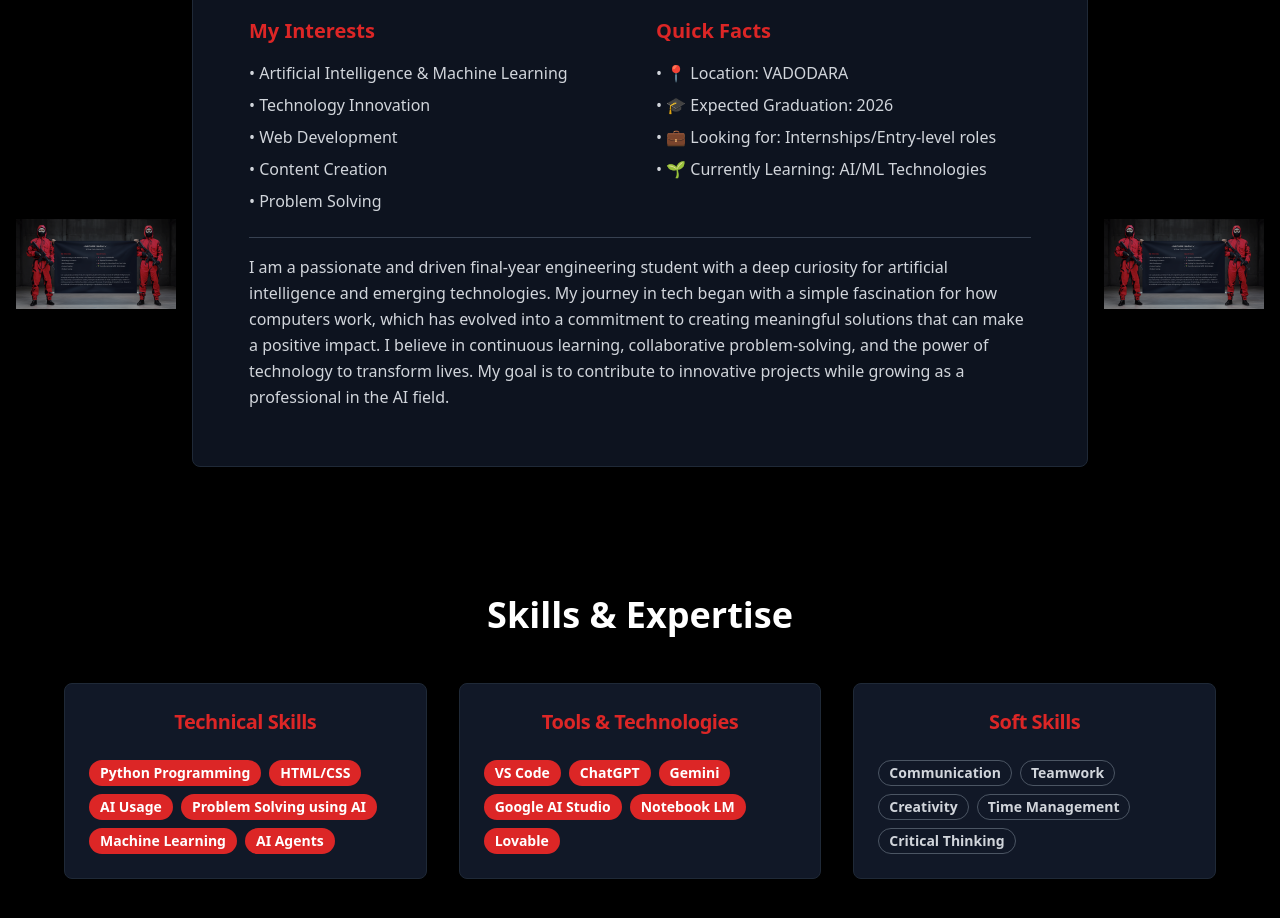
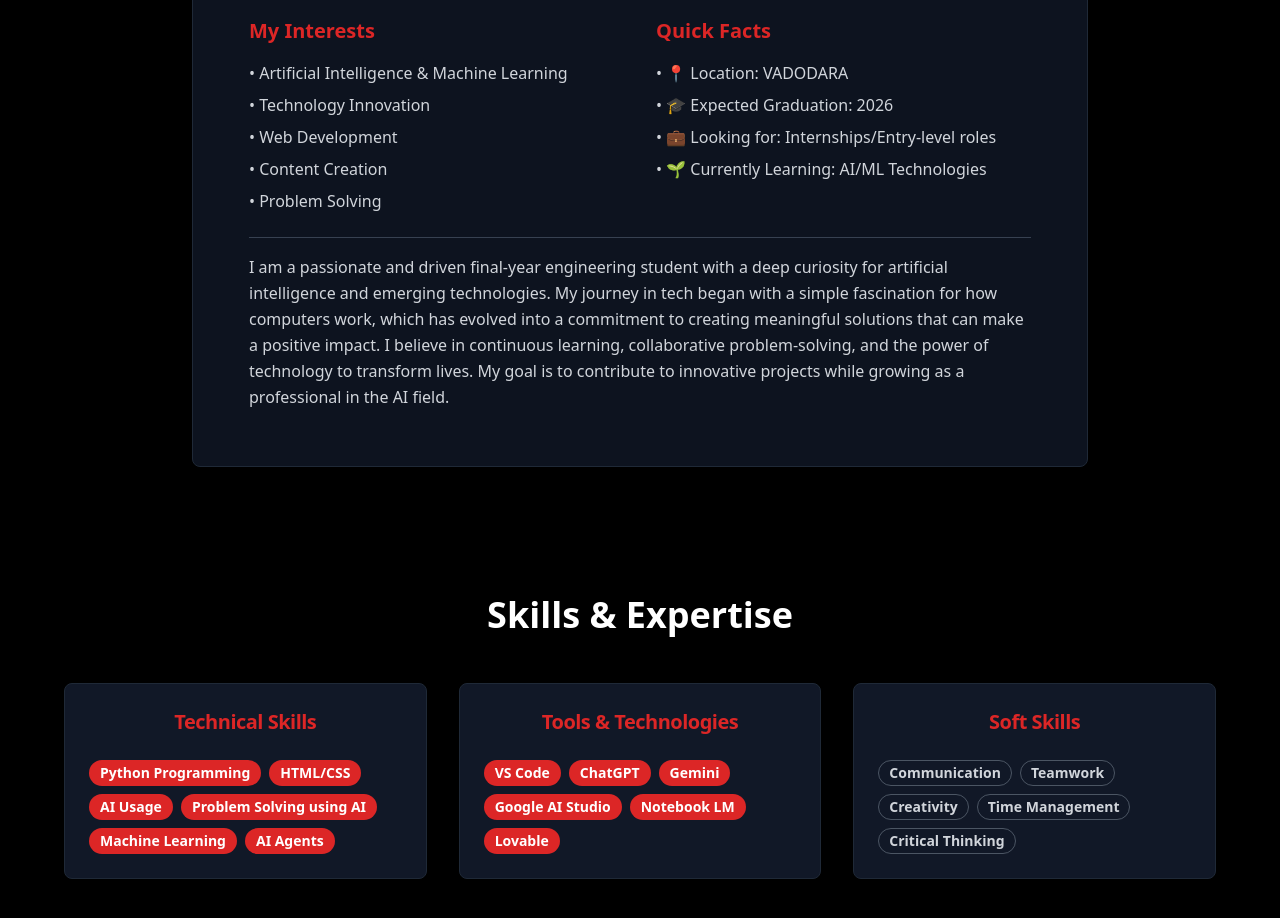
Before and after one commit to GOWTHAMBHARGAV08/unspoken-campus-echoes, a React (Vite) app: page / in a window 1280 px wide. Shown: the part 1060-1978 px from the top of the page. Built offline with nearby package versions, Linux system fonts and the light colour scheme.

Commit message:
Remove background images from About Me
Removes the Money Heist character images from the About Me section.

```diff
--- a/src/components/portfolio/About.tsx
+++ b/src/components/portfolio/About.tsx
@@ -6,36 +6,6 @@ const About = () => {
   return (
     <section id="about" className="py-16 px-4 bg-black/90 backdrop-blur-sm relative overflow-hidden">
       <div className="container mx-auto">
-        {/* Left side Money Heist character */}
-        <motion.div
-          className="absolute left-4 top-1/2 transform -translate-y-1/2 w-40 h-64 z-0 opacity-80"
-          initial={{ x: -100, opacity: 0 }}
-          whileInView={{ x: 0, opacity: 0.8 }}
-          transition={{ duration: 1, delay: 0.2 }}
-          viewport={{ once: true }}
-        >
-          <img
-            src="/lovable-uploads/0e2564d8-296a-49ea-b1d1-5c3c80b6d03e.png"
-            alt="Money Heist Character Left"
-            className="w-full h-full object-contain"
-          />
-        </motion.div>
-
-        {/* Right side Money Heist character (mirrored) */}
-        <motion.div
-          className="absolute right-4 top-1/2 transform -translate-y-1/2 scale-x-[-1] w-40 h-64 z-0 opacity-80"
-          initial={{ x: 100, opacity: 0 }}
-          whileInView={{ x: 0, opacity: 0.8 }}
-          transition={{ duration: 1, delay: 0.4 }}
-          viewport={{ once: true }}
-        >
-          <img
-            src="/lovable-uploads/0e2564d8-296a-49ea-b1d1-5c3c80b6d03e.png"
-            alt="Money Heist Character Right"
-            className="w-full h-full object-contain"
-          />
-        </motion.div>
-
         <div className="max-w-4xl mx-auto relative z-10">
           <motion.h2
             className="text-3xl md:text-4xl font-bold text-center mb-12 text-white"
```
